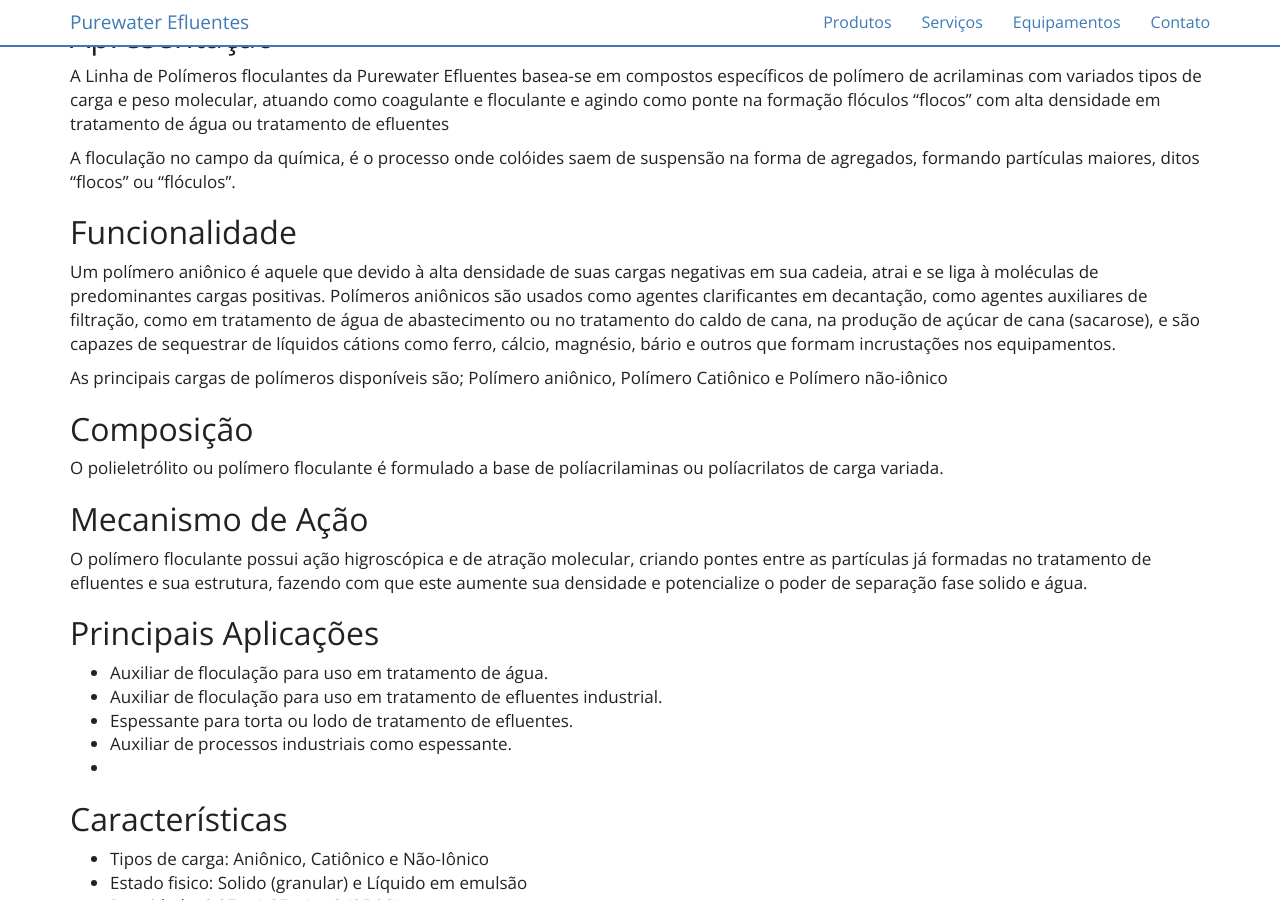
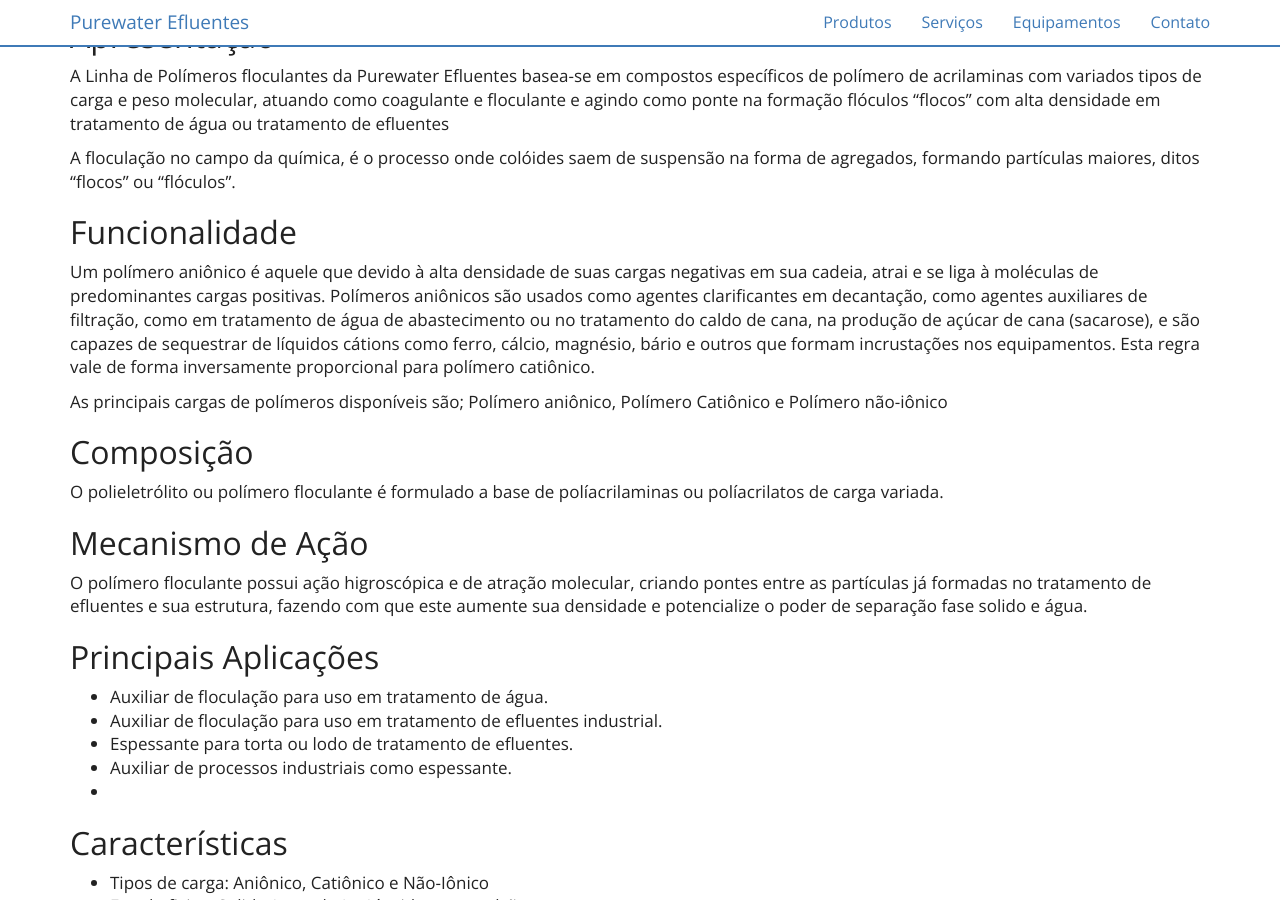
Before and after one commit to purewaterefluentes/purewaterefluentes.github.io, a Jekyll site: the page built from produtos/polieletrolito-floculante.md, in a window 1280 px wide and 900 px high, scrolled down 360 px. Built offline with Jekyll 4.4.1, drawn with Linux system fonts in a browser that asks for light colours; nearby versions of some CDN libraries; library files that are not in the unit come from our copies.

Commit message:
Update polieletrolito-floculante.md

```diff
--- a/produtos/polieletrolito-floculante.md
+++ b/produtos/polieletrolito-floculante.md
@@ -13,6 +13,7 @@ A floculação no campo da química, é o processo onde colóides saem de suspen
 ## Funcionalidade
 
 Um polímero aniônico é aquele que devido à alta densidade de suas cargas negativas em sua cadeia, atrai e se liga à moléculas de predominantes cargas positivas. Polímeros aniônicos são usados como agentes clarificantes em decantação, como agentes auxiliares de filtração, como em tratamento de água de abastecimento ou no tratamento do caldo de cana, na produção de açúcar de cana (sacarose), e são capazes de sequestrar de líquidos cátions como ferro, cálcio, magnésio, bário e outros que formam incrustações nos equipamentos.
+Esta regra vale de forma inversamente proporcional para polímero catiônico.
 
 As principais cargas de polímeros disponíveis são; Polímero aniônico, Polímero Catiônico e Polímero não-iônico
 
```
